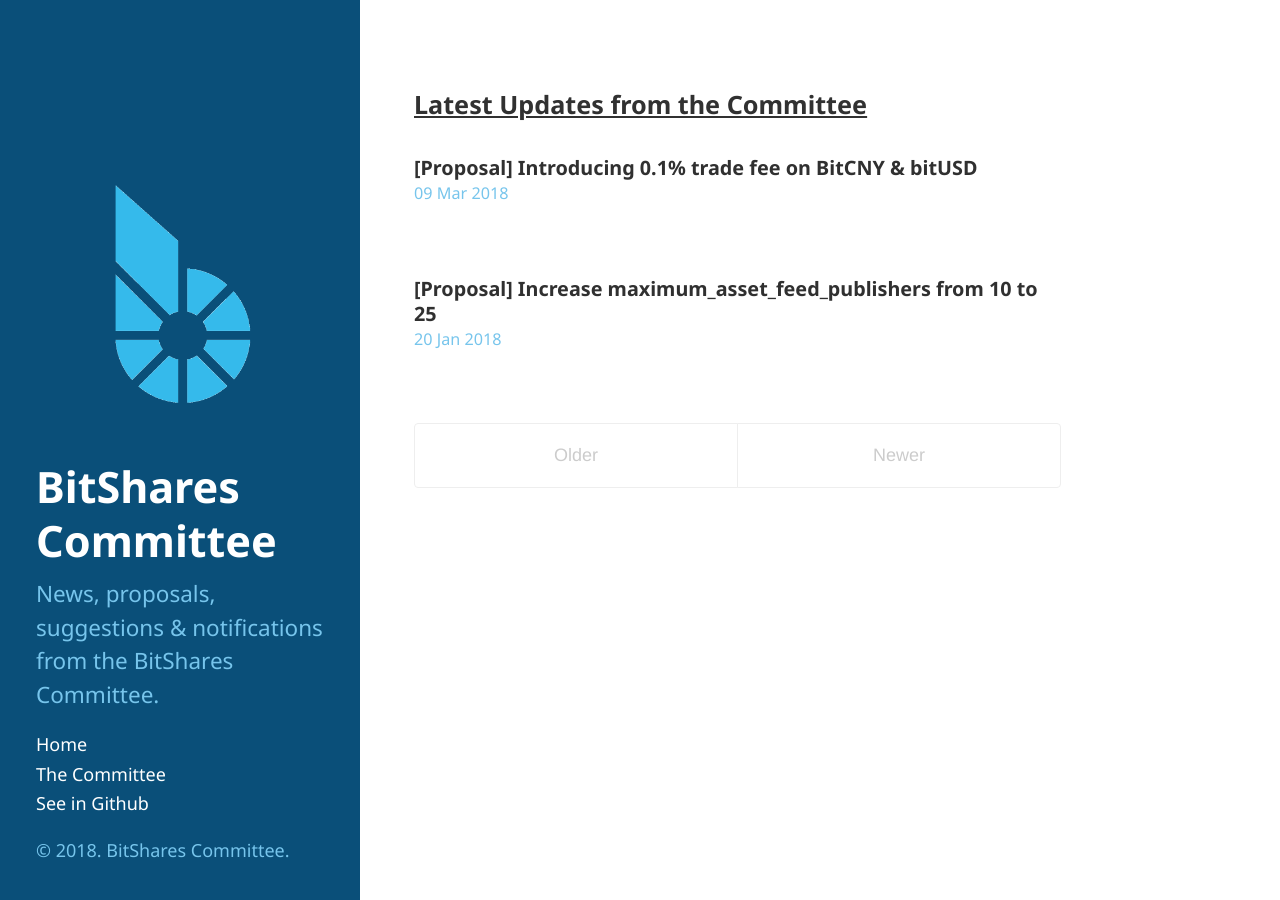
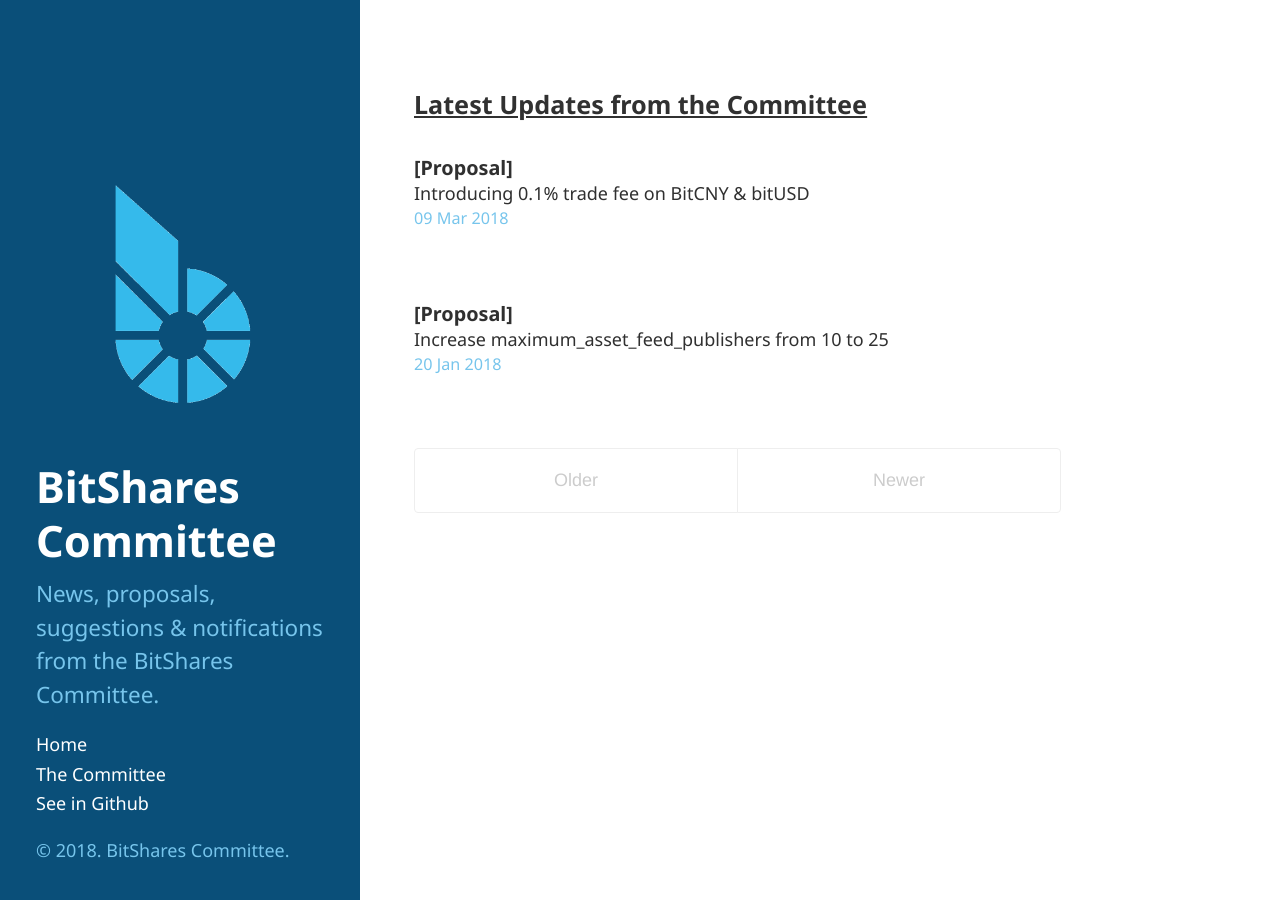
Before and after one commit to bitsharespro/bc, a Jekyll site: the page built from index.html, in a window 1280 px wide. Built offline with Jekyll 4.4.1, drawn with Linux system fonts in a browser that asks for light colours; Markdown is read by kramdown in place of the engine named in the settings; the list of posts is cut into pages by our own code.

Commit message:
Styling Updates

```diff
--- a/index.html
+++ b/index.html
@@ -8,7 +8,9 @@ title: Home
   <div class="post">
     <h2 class="post-title">
       <a href="{{ site.baseurl }}/{{ post.url }}">
-        {{ post.title }}
+        {% assign title = post.title | split: '|' %}
+        {{ title[0] }}<br/>
+        <span>{{ title[1] }}</span>
       </a>
     </h2>
 
--- a/public/css/hyde.css
+++ b/public/css/hyde.css
@@ -63,6 +63,10 @@ html {
 }
 .post-title {
   font-size:1.1rem;
+}
+.post-title span{
+  font-size:1rem;
+  font-weight: normal;
 }
 .post-date {
   font-size:0.8rem;
```
Also changed, not shown: _posts/2018-01-20-maximum_asset_feed_publishers.md (+1 -1 lines), _posts/2018-03-09-bitXXX-Market-Fees-Proposal.md (+1 -1 lines).
